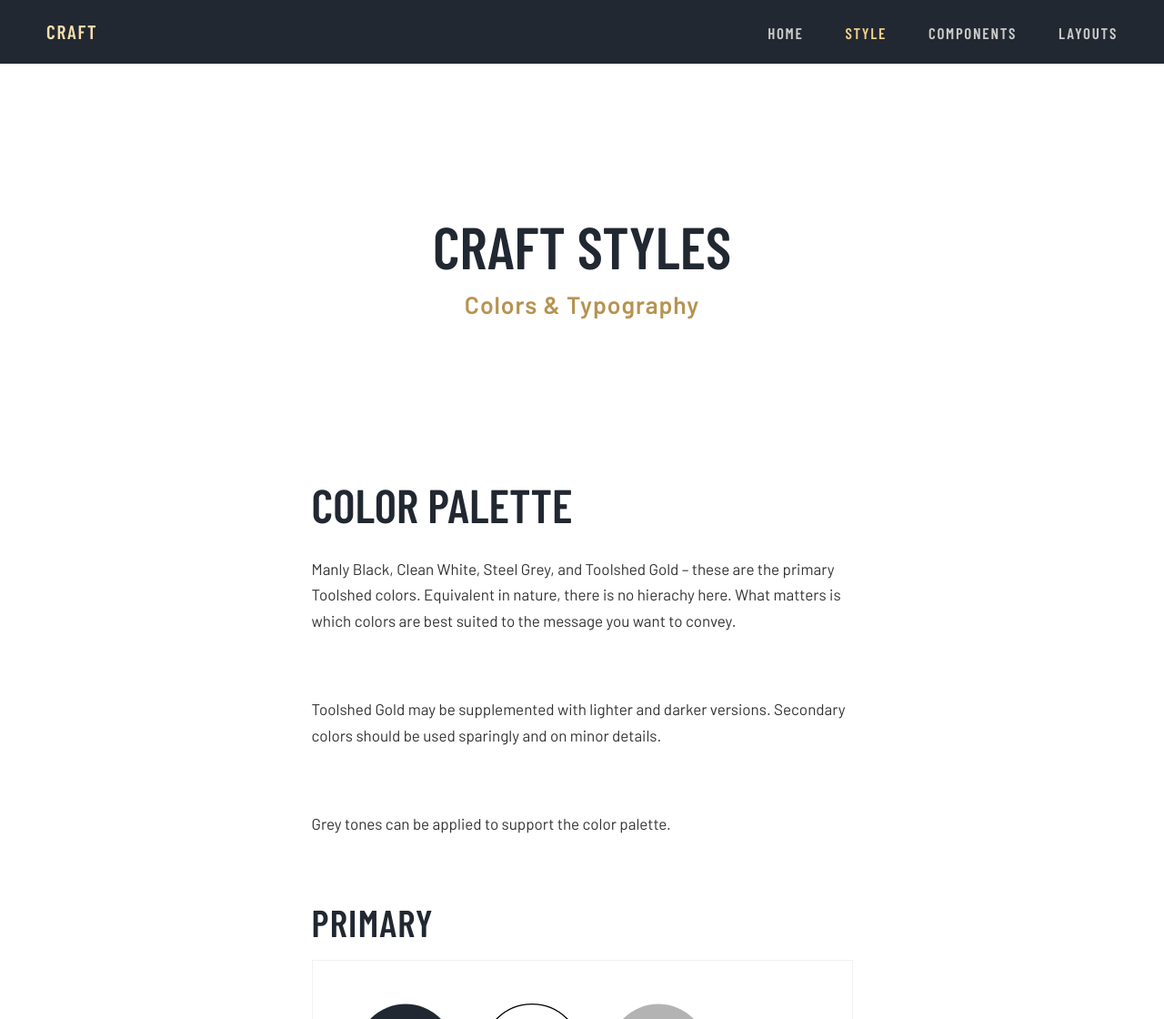
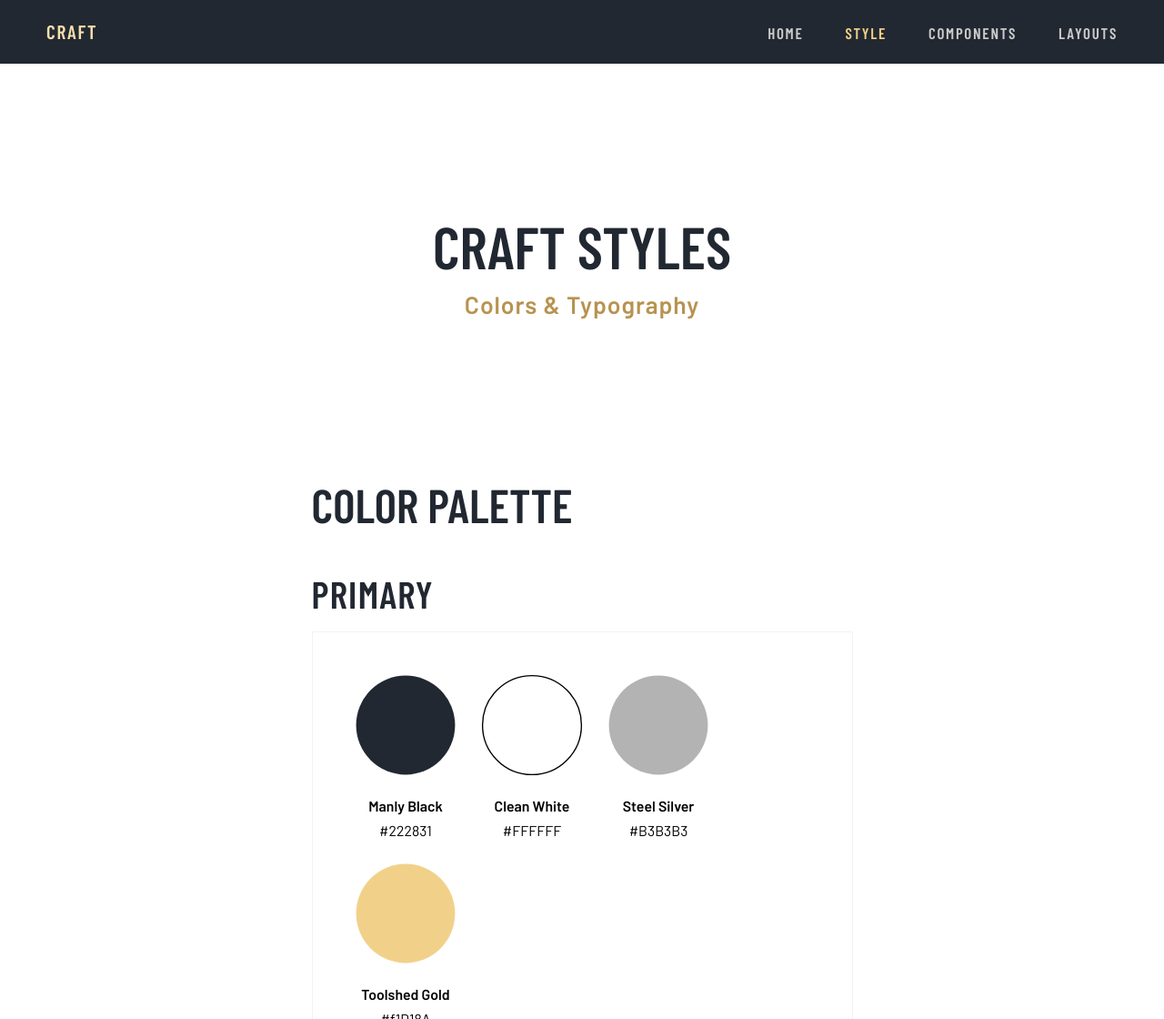
Before and after one commit to biancatalabis/craft-design, a plain HTML site: page style.html in a window 1280 px wide. Shown: the top 1120 px of the page at 91% size. Drawn offline with nearby package versions, Linux system fonts and the light colour scheme.

Commit message:
final final final commit
fixed

```diff
--- a/style.html
+++ b/style.html
@@ -37,12 +37,6 @@
 		<p class="featured-text-light">Colors & Typography</p>
 
 		<h2>Color Palette</h2>
-
-		<p>Manly Black, Clean White, Steel Grey, and Toolshed Gold – these are the primary Toolshed colors. Equivalent in nature, there is no hierachy here. What matters is which colors are best suited to the message you want to convey.</p>
-
-		<p>Toolshed Gold may be supplemented with lighter and darker versions. Secondary colors should be used sparingly and on minor details.</p>
-
-		<p>Grey tones can be applied to support the color palette.</p>
 
 		<h3>Primary</h3>
 
```
